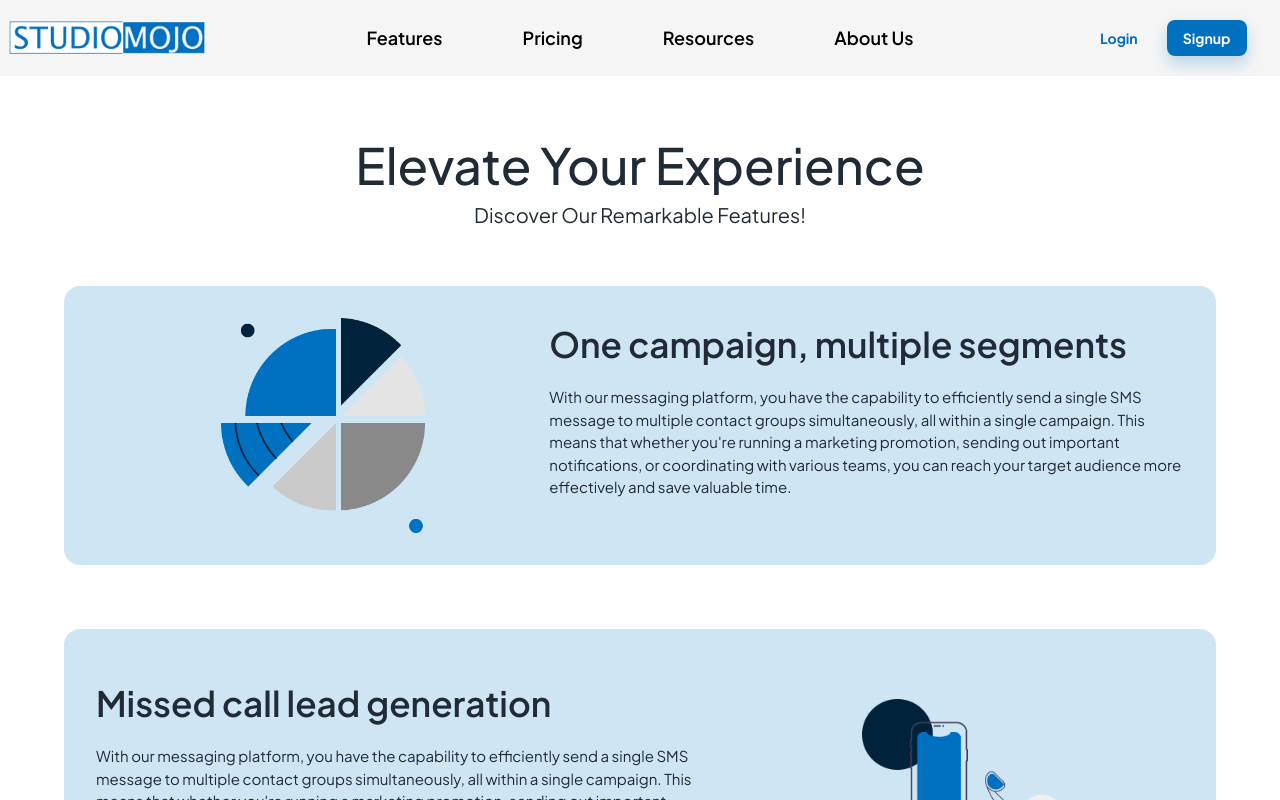
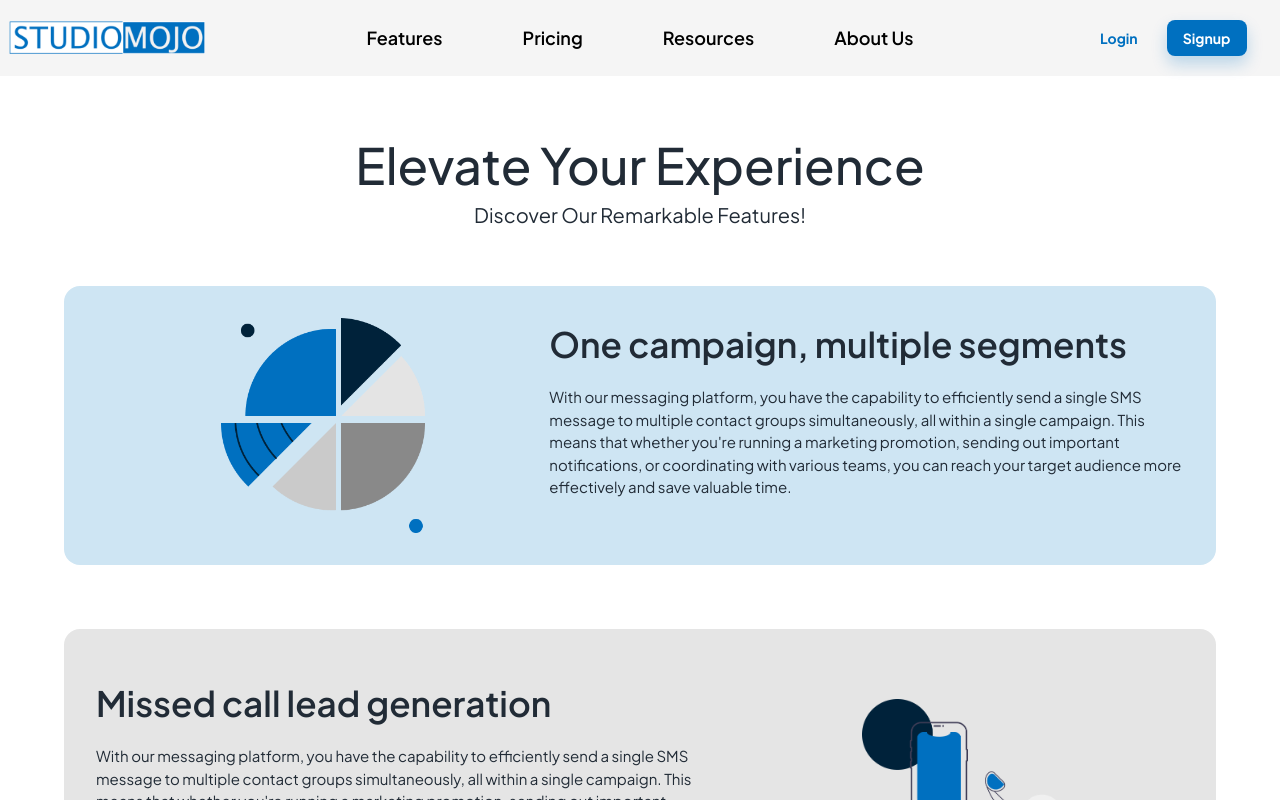
Before and after one commit to RAKITHA-AMADITHYA/Studio-Mojo, a React (Vite) app: page /features in a window 1280 px wide. Built offline with nearby package versions, Linux system fonts and the light colour scheme.

Commit message:
updated colours

```diff
--- a/src/pages/Features.jsx
+++ b/src/pages/Features.jsx
@@ -36,7 +36,7 @@ const Features = () => {
 
       {/* card 2 */}
       <Grid item  >
-        <Box sx={{ borderRadius: 2, background: '#CEE5F3' }}>
+        <Box sx={{ borderRadius: 2, background: '#E5E5E5' }}>
           <Grid container p={4} spacing={2}>
           <Grid item xs={12} sm={12} md={5} lg={5} xl={5}
               display={{ xs: 'flex', sm: 'none', md: 'none' }}
@@ -86,7 +86,7 @@ const Features = () => {
 
       {/* card 4 */}
       <Grid item  >
-        <Box sx={{ borderRadius: 2, background: '#CEE5F3' }}>
+        <Box sx={{ borderRadius: 2, background: '#E5E5E5' }}>
           <Grid container p={4} spacing={2}>
           <Grid item xs={12} sm={12} md={5} lg={5} xl={5}
               display={{ xs: 'flex', sm: 'none', md: 'none' }}
```
